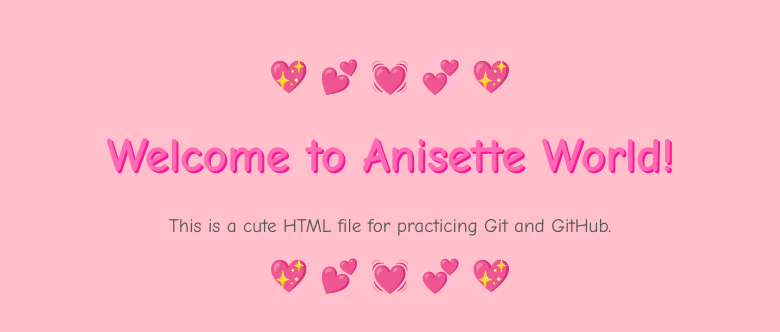
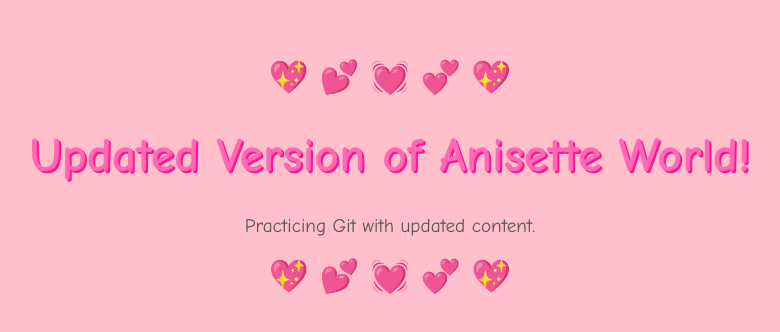
Before and after one commit to ValdezShekinahAnisetteBelen/html-git-example, a plain HTML site: page index.html in a window 1280 px wide. Shown: the whole page, without its empty margins (250-1030 px from the left). Drawn offline with Linux system fonts and the light colour scheme.

Commit message:
Updated heading and paragraph

```diff
--- a/index.html
+++ b/index.html
@@ -47,7 +47,7 @@
     </style>
 </head>
 <body>
-    <h1>Welcome to Anisette World!</h1>
-    <p>This is a cute HTML file for practicing Git and GitHub.</p>
+    <h1>Updated Version of Anisette World!</h1>
+    <p>Practicing Git with updated content.</p>
 </body>
 </html>
```
